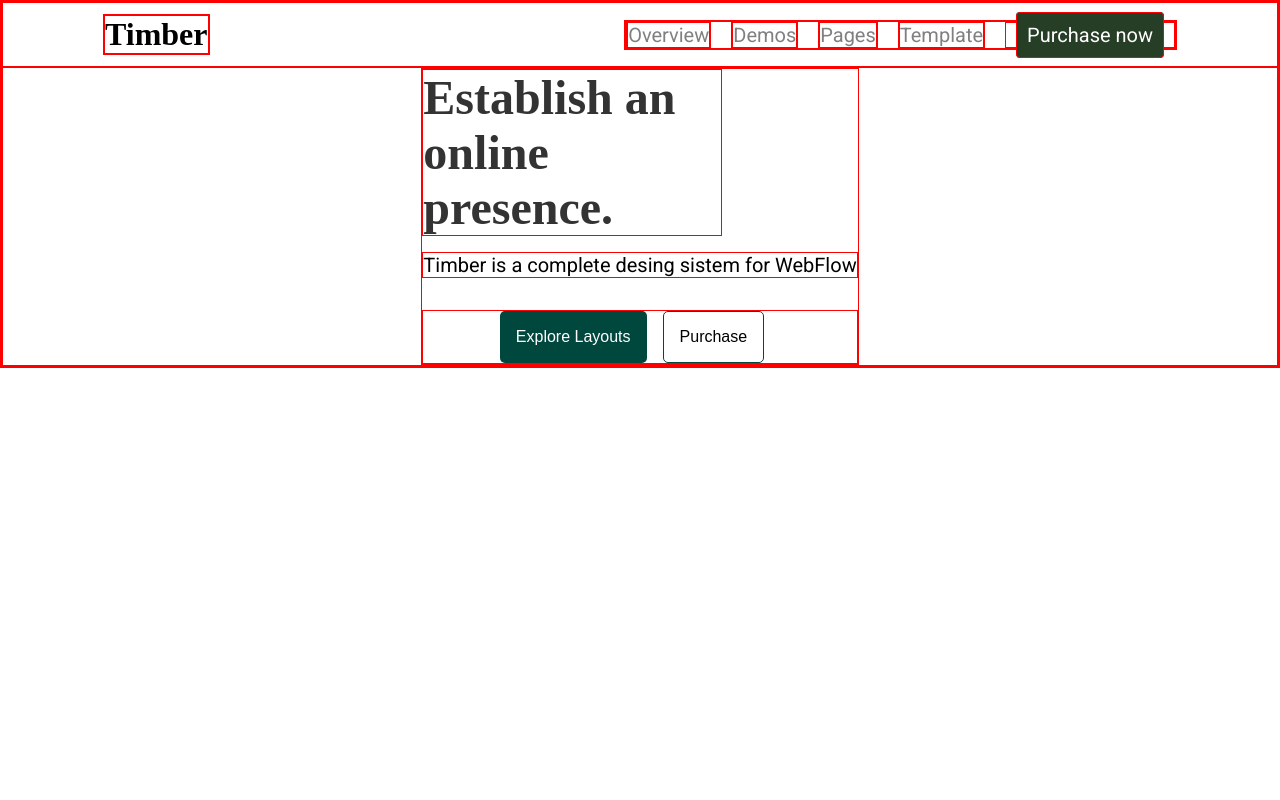
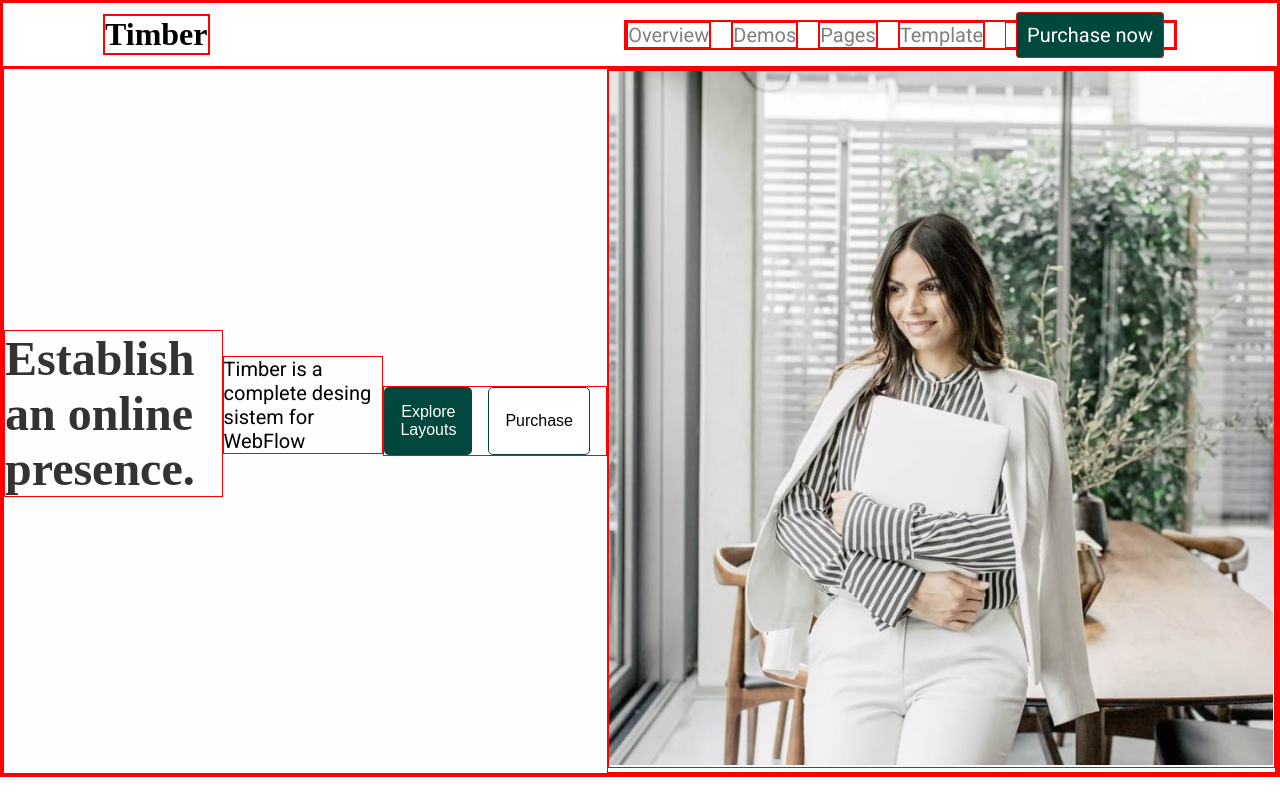
Before and after one commit to RyzeLR/prueba, a plain HTML site: page index.html in a window 1280 px wide. Drawn offline with Linux system fonts and the light colour scheme.

Commit message:
nuevos cambios

```diff
--- a/index.html
+++ b/index.html
@@ -28,6 +28,13 @@
           <button class="explore">Explore Layouts</button>
           <button class="purchase">Purchase</button>
         </div>
+        <div class="img">
+          <img
+            src="./assets/img/Screenshot_4.png"
+            alt="BussinesWoman"
+            class="imagen"
+          />
+        </div>
       </div>
     </main>
   </body>
--- a/style.css
+++ b/style.css
@@ -51,7 +51,7 @@ h1 {
   color: white;
   margin: 10px;
   padding: 10px;
-  background: rgb(38, 61, 38);
+  background: #00473e;
   border-radius: 4px;
 }
 
@@ -59,10 +59,14 @@ main {
   display: flex;
   justify-content: center;
   align-items: center;
+  background-color: #f8f8f8;
 }
 
 .container {
-  background: rgb(255, 255, 255);
+  background: rgb(255, 254, 254);
+  display: flex;
+  align-items: center;
+  justify-content: center;
 }
 
 h2 {
@@ -71,6 +75,9 @@ h2 {
   color: #333;
   margin-bottom: 1rem;
   max-width: 300px;
+  display: flex;
+  justify-content: start;
+  align-items: start;
 }
 
 .container p {
@@ -81,7 +88,6 @@ h2 {
 
 .buttons {
   display: flex;
-  justify-content: center;
 }
 
 button {
```
Also changed, not shown: assets/img/Screenshot_4.png (added).
